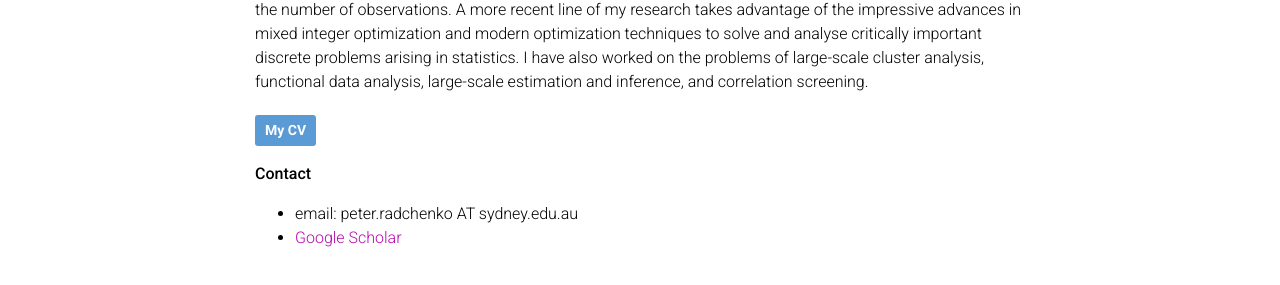
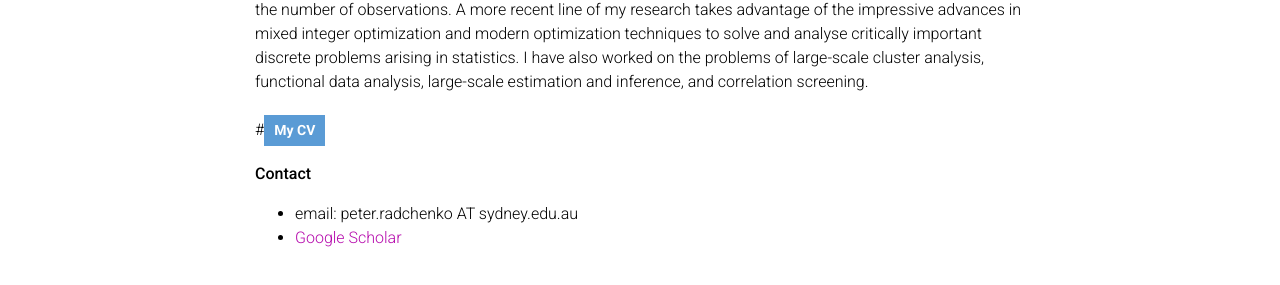
Before and after one commit to peterradchenko/peterradchenko.github.io, a Jekyll site: the page built from _pages/about.md, in a window 1280 px wide. Shown: the part 427-712 px from the top of the page. Built offline with Jekyll 4.4.1, drawn with Linux system fonts in a browser that asks for light colours; full-size pictures stand in for the smaller copies a plugin makes; comment, search, counter and statistics services are not loaded; a style sheet for code colours, icons or effects is not loaded.

Commit message:
Update about.md

```diff
--- a/_pages/about.md
+++ b/_pages/about.md
@@ -25,7 +25,7 @@
 
 My research interests are in developing new methodology for dealing with massive and complex modern data, particularly in the area of high-dimensional regression, where the number of predictors is large relative to the number of observations. A more recent line of my research takes advantage of the impressive advances in mixed integer optimization and modern optimization techniques to solve and analyse critically important discrete problems arising in statistics.  I have also worked on the problems of large-scale cluster analysis, functional data analysis, large-scale estimation and inference, and correlation screening.
 
-<a href="assets/pdf/zhuoran_cv.pdf" target="_blank" style="display: inline-block; padding: 5px 10px; margin-top: 5px; font-weight: bold; font-size: 14px; text-decoration: none; background-color: #5a9bd5; color: white; border-radius: 3px;">My CV</a>
+#<a href="assets/pdf/zhuoran_cv.pdf" target="_blank" style="display: inline-block; padding: 5px 10px; margin-top: 5px; font-weight: bold; font-size: 14px; text-decoration: none; background-color: #5a9bd5; color: white; #border-radius: 3px;">My CV</a>
 
 
 
```
